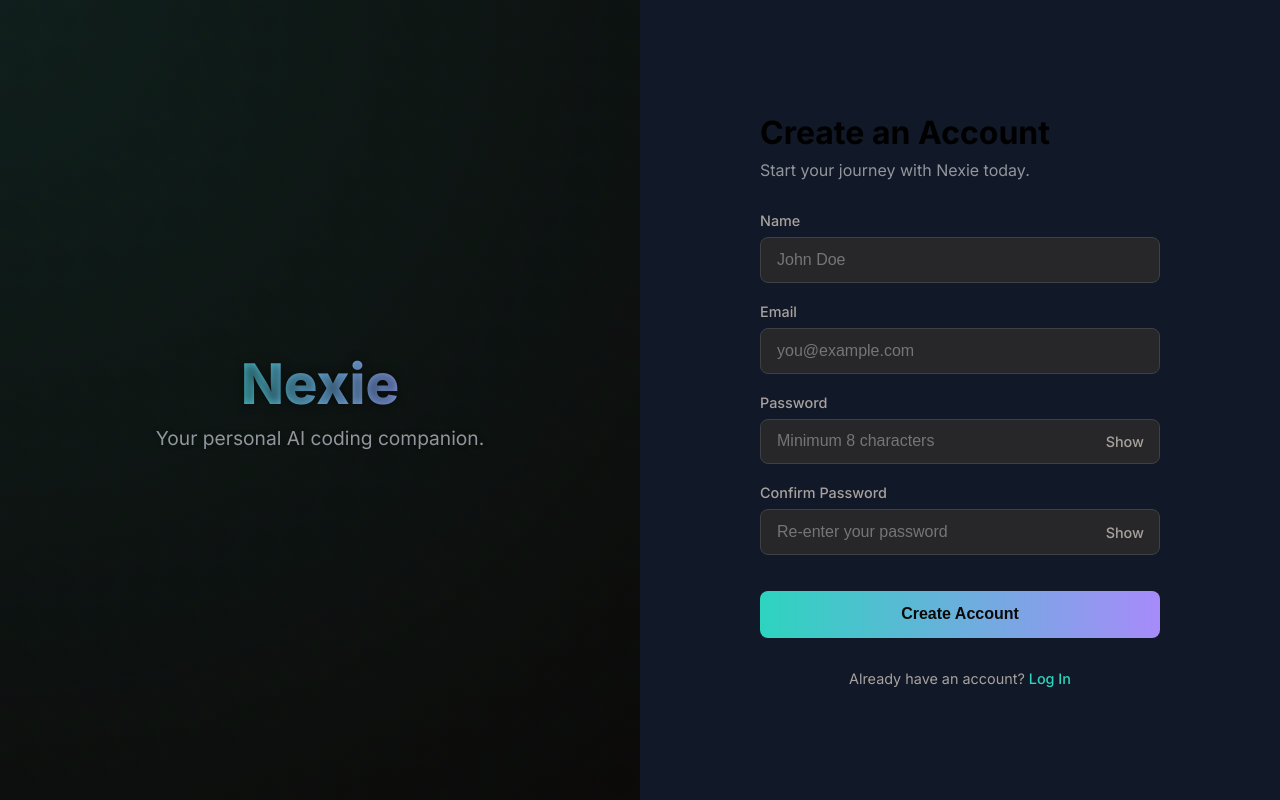
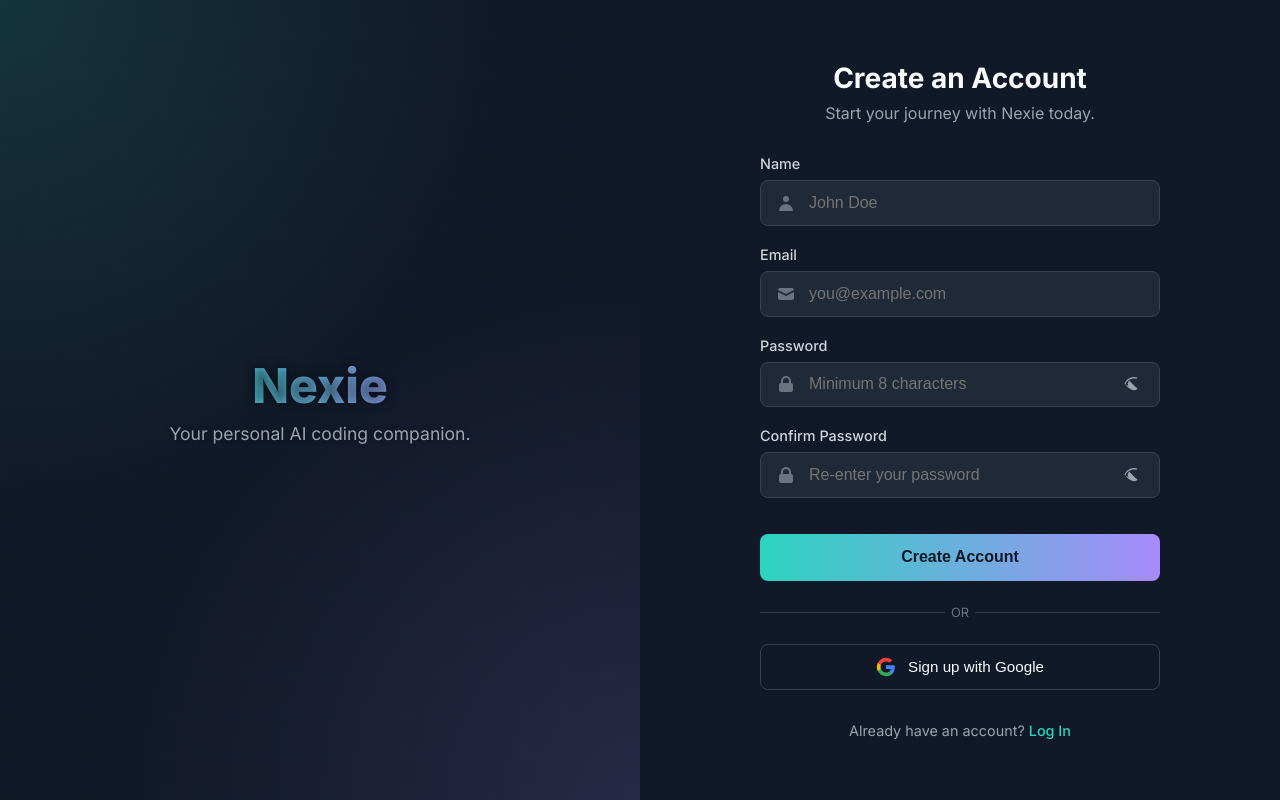
Before and after one commit to zamannshaikh/Nexie, a React (Vite) app in the folder frontend/: page /register in a window 1280 px wide. Built offline with nearby package versions, Linux system fonts and the light colour scheme; no server answers.

Commit message:
`Refactored RegisterPage component with improved form styling and functionality`

```diff
--- a/frontend/src/pages/RegisterPage.jsx
+++ b/frontend/src/pages/RegisterPage.jsx
@@ -1,41 +1,61 @@
 import React, { useState } from 'react';
-import '../styles/RegisterPage.css';
-import axios from '../api/axiosconfig';
-import { useNavigate } from 'react-router-dom';
+import { Link, useNavigate } from 'react-router-dom';
 import { useDispatch } from 'react-redux';
 import { asyncRegisterUser } from '../store/services/userService';
+import '../styles/RegisterPage.css';
+
+// SVG Icons for the form fields (no changes here)
+const UserIcon = () => <svg xmlns="http://www.w3.org/2000/svg" viewBox="0 0 20 20" fill="currentColor" className="input-icon"><path fillRule="evenodd" d="M10 9a3 3 0 100-6 3 3 0 000 6zm-7 9a7 7 0 1114 0H3z" clipRule="evenodd" /></svg>;
+const MailIcon = () => <svg xmlns="http://www.w3.org/2000/svg" viewBox="0 0 20 20" fill="currentColor" className="input-icon"><path d="M2.003 5.884L10 9.882l7.997-3.998A2 2 0 0016 4H4a2 2 0 00-1.997 1.884z" /><path d="M18 8.118l-8 4-8-4V14a2 2 0 002 2h12a2 2 0 002-2V8.118z" /></svg>;
+const LockIcon = () => <svg xmlns="http://www.w3.org/2000/svg" viewBox="0 0 20 20" fill="currentColor" className="input-icon"><path fillRule="evenodd" d="M5 9V7a5 5 0 0110 0v2a2 2 0 012 2v5a2 2 0 01-2 2H5a2 2 0 01-2-2v-5a2 2 0 012-2zm8-2v2H7V7a3 3 0 016 0z" clipRule="evenodd" /></svg>;
+const EyeOpenIcon = () => <svg xmlns="http://www.w3.org/2000/svg" viewBox="0 0 20 20" fill="currentColor" className="password-toggle-icon-svg"><path d="M10 12a2 2 0 100-4 2 2 0 000 4z" /><path fillRule="evenodd" d="M.458 10C1.732 5.943 5.522 3 10 3s8.268 2.943 9.542 7c-1.274 4.057-5.022 7-9.542 7S1.732 14.057.458 10zM14 10a4 4 0 11-8 0 4 4 0 018 0z" clipRule="evenodd" /></svg>;
+const EyeClosedIcon = () => <svg xmlns="http://www.w3.org/2000/svg" viewBox="0 0 20 20" fill="currentColor" className="password-toggle-icon-svg"><path d="M13.477 14.89A6 6 0 015.11 6.524l8.367 8.367z" /><path fillRule="evenodd" d="M.458 10C1.732 5.943 5.522 3 10 3a9.953 9.953 0 013.477.61l-1.071 1.071A8.003 8.003 0 0010 4.5C6.11 4.5 2.688 6.873 1.5 10c1.188 3.127 4.61 5.5 8.5 5.5a8.003 8.003 0 003.477-.93l-1.07-1.07A6 6 0 0110 14.5c-1.42 0-2.73-.49-3.768-1.31L.458 10z" clipRule="evenodd" /></svg>;
 
 
-const RegisterPage = ({ onNavigate }) => {
+const RegisterPage = () => {
     const [name, setName] = useState('');
     const [email, setEmail] = useState('');
     const [password, setPassword] = useState('');
     const [confirmPassword, setConfirmPassword] = useState('');
-    const navigate=useNavigate();
-    const dispatch=useDispatch();
+    const navigate = useNavigate();
+    const dispatch = useDispatch();
 
-    // State to manage password visibility
+    const [isLoading, setIsLoading] = useState(false);
+    const [error, setError] = useState(null);
+
     const [showPassword, setShowPassword] = useState(false);
     const [showConfirmPassword, setShowConfirmPassword] = useState(false);
 
     const handleRegister = async (e) => {
         e.preventDefault();
+        setError(null); // Clear previous errors
+
         if (password !== confirmPassword) {
-            alert("Passwords don't match!");
+            setError("Passwords don't match!");
             return;
         }
+
+        setIsLoading(true);
         try {
-        dispatch(asyncRegisterUser(name,email,password));
-        console.log("Registering user : ",name,email,password)
-     } catch (error) {
-        console.error("Error in registration : ",error)
+            // **THE FIX IS HERE**
+            // Reverted to passing arguments separately to match your original, working code.
+            await dispatch(asyncRegisterUser(name, email, password));
+
+            // If the dispatch action completes without an error, we can assume
+            // success and navigate the user to the login page.
+            navigate('/login');
+
+        } catch (err) {
+            // This will catch any errors if your async thunk is configured to reject on failure.
+            setError(err.message || 'Registration failed. Please check your details and try again.');
+            console.error("Error in registration: ", err);
+        } finally {
+            setIsLoading(false); // Reset loading state regardless of outcome
         }
-
     };
 
     return (
         <div className="register-page">
-            {/* Left Panel for Branding (same as login) */}
             <div className="register-panel-left">
                 <div className="brand-content">
                     <h1 className="brand-logo">Nexie</h1>
@@ -43,7 +63,6 @@
                 </div>
             </div>
 
-            {/* Right Panel for the Form */}
             <div className="register-panel-right">
                 <div className="register-form-container">
                     <div className="form-header">
@@ -51,9 +70,13 @@
                         <p>Start your journey with Nexie today.</p>
                     </div>
 
+                    {error && <p className="error-message">{error}</p>}
+
                     <form onSubmit={handleRegister} className="register-form">
                         <div className="input-group-register">
-                            <label htmlFor="fullName"> Name</label>
+                            <label htmlFor="fullName">Name</label>
+                            <div className="input-wrapper">
+                                <UserIcon />
                                 <input
                                     type="text"
                                     id="fullName"
@@ -63,8 +86,11 @@
                                     required
                                 />
                             </div>
+                        </div>
                         <div className="input-group-register">
                             <label htmlFor="email">Email</label>
+                             <div className="input-wrapper">
+                                <MailIcon />
                                 <input
                                     type="email"
                                     id="email"
@@ -74,10 +100,11 @@
                                     required
                                 />
                             </div>
-                        {/* Updated Password Input Group */}
+                        </div>
                         <div className="input-group-register">
                             <label htmlFor="password">Password</label>
-                            <div className="password-input-wrapper">
+                            <div className="input-wrapper">
+                                <LockIcon />
                                 <input
                                     type={showPassword ? "text" : "password"}
                                     id="password"
@@ -87,18 +114,15 @@
                                     required
                                     minLength="8"
                                 />
-                                <span
-                                    className="password-toggle-icon"
-                                    onClick={() => setShowPassword(!showPassword)}
-                                >
-                                    {showPassword ? 'Hide' : 'Show'}
-                                </span>
+                                <button type="button" className="password-toggle-btn" onClick={() => setShowPassword(!showPassword)}>
+                                    {showPassword ? <EyeOpenIcon /> : <EyeClosedIcon />}
+                                </button>
                             </div>
                         </div>
-                        {/* Updated Confirm Password Input Group */}
                         <div className="input-group-register">
                             <label htmlFor="confirmPassword">Confirm Password</label>
-                            <div className="password-input-wrapper">
+                            <div className="input-wrapper">
+                                <LockIcon />
                                 <input
                                     type={showConfirmPassword ? "text" : "password"}
                                     id="confirmPassword"
@@ -107,22 +131,29 @@
                                     onChange={(e) => setConfirmPassword(e.target.value)}
                                     required
                                 />
-                                <span
-                                    className="password-toggle-icon"
-                                    onClick={() => setShowConfirmPassword(!showConfirmPassword)}
-                                >
-                                    {showConfirmPassword ? 'Hide' : 'Show'}
-                                </span>
+                                <button type="button" className="password-toggle-btn" onClick={() => setShowConfirmPassword(!showConfirmPassword)}>
+                                    {showConfirmPassword ? <EyeOpenIcon /> : <EyeClosedIcon />}
+                                </button>
                             </div>
                         </div>
 
-                        <button type="submit" className="btn-register-submit">
-                            Create Account
+                        <button type="submit" className="btn-register-submit" disabled={isLoading}>
+                            {isLoading ? 'Creating Account...' : 'Create Account'}
                         </button>
                     </form>
 
+                    <div className="social-login-divider">
+                        <span>OR</span>
+                    </div>
+                    <div className="social-login-buttons">
+                        <button className="btn-social google">
+                            <svg className="google-icon" viewBox="0 0 24 24"><path d="M22.56 12.25c0-.78-.07-1.53-.2-2.25H12v4.26h5.92c-.26 1.37-1.04 2.53-2.21 3.31v2.77h3.57c2.08-1.92 3.28-4.74 3.28-8.09z" fill="#4285F4"></path><path d="M12 23c2.97 0 5.46-.98 7.28-2.66l-3.57-2.77c-.98.66-2.23 1.06-3.71 1.06-2.86 0-5.29-1.93-6.16-4.53H2.18v2.84C3.99 20.53 7.7 23 12 23z" fill="#34A853"></path><path d="M5.84 14.09c-.22-.66-.35-1.36-.35-2.09s.13-1.43.35-2.09V7.07H2.18C1.43 8.55 1 10.22 1 12s.43 3.45 1.18 4.93l3.66-2.84z" fill="#FBBC05"></path><path d="M12 5.38c1.62 0 3.06.56 4.21 1.64l3.15-3.15C17.45 2.09 14.97 1 12 1 7.7 1 3.99 3.47 2.18 7.07l3.66 2.84c.87-2.6 3.3-4.53 6.16-4.53z" fill="#EA4335"></path><path d="M1 1h22v22H1z" fill="none"></path></svg>
+                            <span>Sign up with Google</span>
+                        </button>
+                    </div>
+
                     <p className="login-link">
-                        Already have an account? <a href="/login" >Log In</a>
+                        Already have an account? <Link to="/login">Log In</Link>
                     </p>
                 </div>
             </div>
--- a/frontend/src/styles/RegisterPage.css
+++ b/frontend/src/styles/RegisterPage.css
@@ -3,15 +3,14 @@
     display: flex;
     height: 100vh;
     width: 100vw;
-    background-color: #111827;
-    font-family: var(--font-family);
+    background-color: #111827; /* --bg-color */
+    font-family: 'Inter', sans-serif; /* Recommended: Use a specific font */
 }
 
-/* --- Left Branding Panel --- */
-/* The entire left panel styling is identical to LoginPage.css */
+/* --- Left Branding Panel --- (No Changes Here) */
 .register-panel-left {
     flex: 1;
-    background-color: var(--bg-color);
+    background-color: #111827;
     display: flex;
     justify-content: center;
     align-items: center;
@@ -19,41 +18,42 @@
     position: relative;
     overflow: hidden;
 }
-
 .register-panel-left::before {
     content: '';
     position: absolute;
-    top: 0;
-    left: 0;
-    width: 100%;
-    height: 100%;
+    top: 0; left: 0; width: 100%; height: 100%;
     background-image:
         linear-gradient(45deg, rgba(45,212,191,0.05) 25%, transparent 25%),
-        linear-gradient(-45deg, rgba(167,139,250,0.05) 25%, transparent 25%),
-        linear-gradient(45deg, transparent 75%, rgba(45,212,191,0.05) 75%),
-        linear-gradient(-45deg, transparent 75%, rgba(167,139,250,0.05) 75%);
+        linear-gradient(-45deg, rgba(167,139,250,0.05) 25%, transparent 25%);
     background-size: 40px 40px;
     opacity: 0.1;
     z-index: 0;
 }
-
 .register-panel-left::after {
     content: '';
     position: absolute;
-    top: 0;
-    left: 0;
-    width: 100%;
-    height: 100%;
+    top: 0; left: 0; width: 100%; height: 100%;
     background: radial-gradient(circle at top left, rgba(45,212,191,0.15), transparent 50%),
                 radial-gradient(circle at bottom right, rgba(167,139,250,0.15), transparent 50%);
-    background-size: 200% 200%;
-    animation: subtle-gradient-shift 15s ease infinite alternate;
-    opacity: 0.7;
     z-index: 1;
+}
+.brand-content {
+    position: relative;
+    z-index: 2;
+    text-align: center;
+    color: #f9fafb; /* --text-color */
+}
+.brand-logo {
+    font-size: 3rem;
+    font-weight: 800;
+    margin-bottom: 0.5rem;
+}
+.brand-tagline {
+    font-size: 1.1rem;
+    color: #9ca3af; /* --text-secondary-color */
 }
 
 /* --- Right Form Panel --- */
-/* The entire right panel styling is identical to LoginPage.css */
 .register-panel-right {
     flex: 1;
     display: flex;
@@ -61,122 +61,208 @@
     align-items: center;
     padding: 2rem;
 }
-
 .register-form-container {
     width: 100%;
     max-width: 400px;
+    color: #f9fafb; /* --text-color */
 }
-
+.form-header {
+    text-align: center;
+    margin-bottom: 2rem;
+}
+.form-header h2 {
+    font-size: 1.75rem;
+    font-weight: 700;
+}
+.form-header p {
+    color: #9ca3af; /* --text-secondary-color */
+    margin-top: 0.5rem;
+}
 .register-form {
     display: flex;
     flex-direction: column;
     gap: 1.25rem;
 }
-
 .input-group-register {
     display: flex;
     flex-direction: column;
 }
-
 .input-group-register label {
     font-size: 0.9rem;
     font-weight: 500;
     margin-bottom: 0.5rem;
-    color: var(--text-secondary-color);
+    color: #d1d5db; /* --text-secondary-color */
 }
 
-.input-group-register input {
-    background-color: #27272a;
-    border: 1px solid #3f3f46;
-    color: var(--text-color);
-    padding: 0.8rem 1rem;
+/* --- NEW: Input Wrapper for Icons --- */
+.input-wrapper {
+    position: relative;
+    display: flex;
+    align-items: center;
+}
+.input-icon {
+    position: absolute;
+    left: 1rem;
+    top: 50%;
+    transform: translateY(-50%);
+    width: 1.25rem;
+    height: 1.25rem;
+    color: #6b7280; /* A bit muted */
+    pointer-events: none; /* Make icon non-interactive */
+}
+/* UPDATE: Input styling to accommodate icon */
+.input-wrapper input {
+    width: 100%;
+    background-color: #1f2937;
+    border: 1px solid #374151;
+    color: #f9fafb; /* --text-color */
+    padding: 0.8rem 1rem 0.8rem 3rem; /* Left padding for icon */
     border-radius: 8px;
     font-size: 1rem;
     transition: border-color 0.2s, box-shadow 0.2s;
 }
-
-.input-group-register input:focus {
+.input-wrapper input:focus {
     outline: none;
-    border-color: var(--accent-color-2);
+    border-color: #8b5cf6; /* --accent-color-2 */
     box-shadow: 0 0 0 3px rgba(167, 139, 250, 0.2);
 }
+.input-wrapper input:focus + .input-icon {
+    color: #a78bfa; /* Change icon color on focus */
+}
 
+/* --- UPDATED: Password Toggle Button --- */
+.password-toggle-btn {
+    position: absolute;
+    right: 0.5rem;
+    top: 50%;
+    transform: translateY(-50%);
+    background: none;
+    border: none;
+    cursor: pointer;
+    padding: 0.5rem;
+    display: flex;
+    align-items: center;
+    justify-content: center;
+    border-radius: 50%;
+    color: #9ca3af;
+    transition: background-color 0.2s, color 0.2s;
+}
+.password-toggle-btn:hover {
+    background-color: #374151;
+    color: #f9fafb;
+}
+.password-toggle-icon-svg {
+    width: 1.25rem;
+    height: 1.25rem;
+}
+
+/* --- UPDATED: Submit Button with Loading State --- */
 .btn-register-submit {
-    background: linear-gradient(90deg, var(--accent-color-1), var(--accent-color-2));
-    color: var(--bg-color);
+    background: linear-gradient(90deg, #2dd4bf, #a78bfa);
+    color: #111827; /* --bg-color */
     font-size: 1rem;
     font-weight: 600;
     padding: 0.9rem;
     border: none;
     border-radius: 8px;
     cursor: pointer;
-    transition: filter 0.2s, transform 0.2s;
+    transition: filter 0.2s, transform 0.2s, opacity 0.2s;
     margin-top: 1rem;
 }
-
 .btn-register-submit:hover {
     filter: brightness(1.1);
     transform: translateY(-2px);
 }
+.btn-register-submit:disabled {
+    opacity: 0.6;
+    cursor: not-allowed;
+    transform: none;
+    filter: none;
+}
 
+/* --- NEW: Error Message Styling --- */
+.error-message {
+    color: #f87171; /* A readable red */
+    background-color: rgba(239, 68, 68, 0.1);
+    border: 1px solid rgba(239, 68, 68, 0.2);
+    padding: 0.75rem 1rem;
+    border-radius: 8px;
+    text-align: center;
+    font-size: 0.9rem;
+    margin-bottom: 1.5rem;
+}
+
+/* --- NEW: Social Login Section --- */
+.social-login-divider {
+    display: flex;
+    align-items: center;
+    text-align: center;
+    color: #6b7280;
+    margin: 1.5rem 0;
+    font-size: 0.8rem;
+    text-transform: uppercase;
+}
+.social-login-divider::before,
+.social-login-divider::after {
+    content: '';
+    flex: 1;
+    border-bottom: 1px solid #374151;
+}
+.social-login-divider:not(:empty)::before {
+    margin-right: .5em;
+}
+.social-login-divider:not(:empty)::after {
+    margin-left: .5em;
+}
+.social-login-buttons {
+    display: flex;
+    flex-direction: column;
+}
+.btn-social {
+    display: flex;
+    align-items: center;
+    justify-content: center;
+    gap: 0.75rem;
+    padding: 0.75rem;
+    border-radius: 8px;
+    border: 1px solid #374151;
+    background-color: transparent;
+    color: #f9fafb;
+    font-size: 0.95rem;
+    font-weight: 500;
+    cursor: pointer;
+    transition: background-color 0.2s;
+}
+.btn-social:hover {
+    background-color: #374151;
+}
+.google-icon {
+    width: 1.25rem;
+    height: 1.25rem;
+}
+
+/* --- Login Link --- (No changes) */
 .login-link {
     text-align: center;
     margin-top: 2rem;
-    color: var(--text-secondary-color);
+    color: #9ca3af; /* --text-secondary-color */
     font-size: 0.9rem;
 }
-
 .login-link a {
-    color: var(--accent-color-1);
+    color: #2dd4bf; /* --accent-color-1 */
     font-weight: 500;
     text-decoration: none;
     cursor: pointer;
 }
-
 .login-link a:hover {
     text-decoration: underline;
 }
 
-
-/* --- Add these new styles for the password toggle --- */
-
-.password-input-wrapper {
-    position: relative;
-    display: flex;
-    align-items: center;
-}
-
-.password-input-wrapper input {
-    width: 100%;
-    /* Add some padding on the right to not overlap with the text */
-    padding-right: 4rem;
-}
-
-.password-toggle-icon {
-    position: absolute;
-    right: 1rem; /* Position inside the input field */
-    top: 50%;
-    transform: translateY(-50%);
-    cursor: pointer;
-    color: var(--text-secondary-color);
-    font-size: 0.9rem;
-    font-weight: 500;
-    user-select: none; /* Prevents text from being selected on click */
-    transition: color 0.2s;
-}
-
-.password-toggle-icon:hover {
-    color: var(--text-color);
-}
-
-
-/* --- Responsive Design --- */
-/* Identical to LoginPage.css */
+/* --- Responsive Design --- (No changes) */
 @media (max-width: 768px) {
     .register-panel-left {
         display: none;
     }
-
     .register-panel-right {
         flex-basis: 100%;
     }
```
Lines whose indentation alone changed are shown as unchanged.
